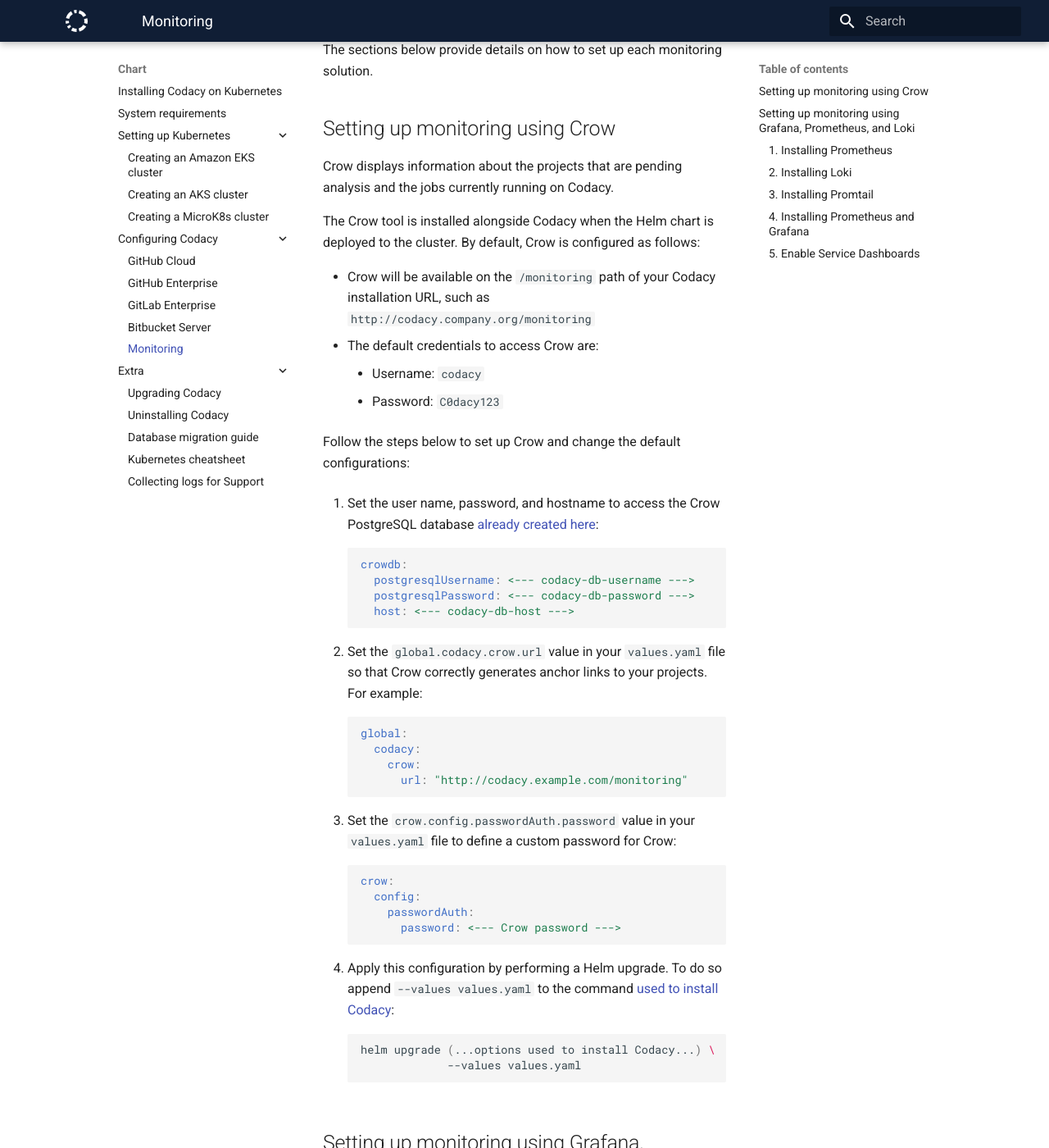
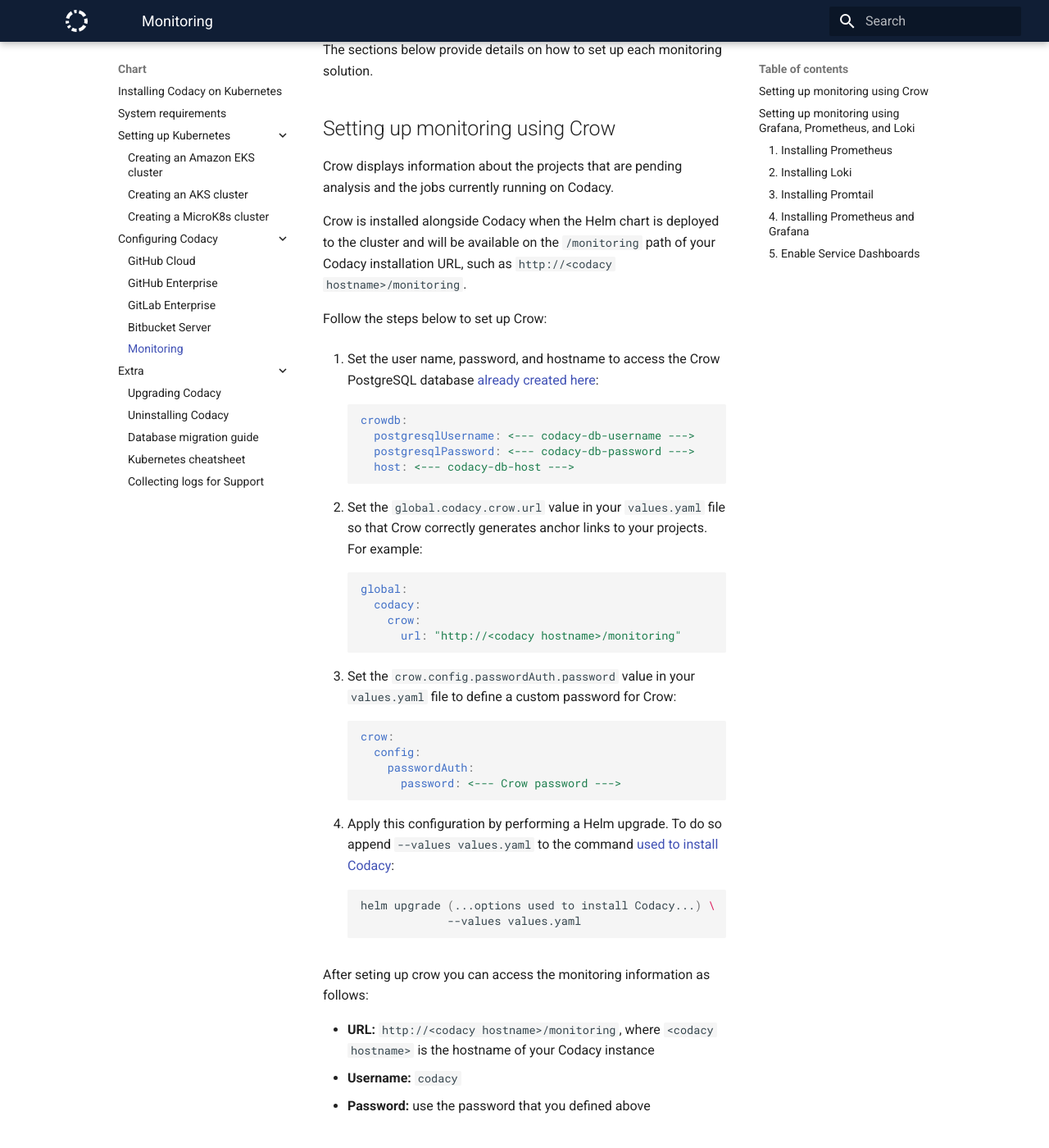
Before and after one commit to codacy/chart, an MkDocs documentation site: the page built from docs/configuration/monitoring.md, in a window 1280 px wide and 1400 px high, scrolled down 277 px. Shown: the whole window at 82% size. Built offline with MkDocs 1.6.1 and Material for MkDocs 9.7.7, drawn with Linux system fonts in a browser that asks for light colours.

Commit message:
Move info on how to access Crow after the setup instructions
Having both the URL and the credentials before the setup steps confused
a user who thought that Crow was already running and tried accessing it.

````diff
--- a/docs/configuration/monitoring.md
+++ b/docs/configuration/monitoring.md
@@ -11,15 +11,9 @@
 
 Crow displays information about the projects that are pending analysis and the jobs currently running on Codacy.
 
-The Crow tool is installed alongside Codacy when the Helm chart is deployed to the cluster. By default, Crow is configured as follows:
+Crow is installed alongside Codacy when the Helm chart is deployed to the cluster and will be available on the `/monitoring` path of your Codacy installation URL, such as `http://<codacy hostname>/monitoring`.
 
--   Crow will be available on the `/monitoring` path of your Codacy installation URL, such as `http://codacy.company.org/monitoring`
--   The default credentials to access Crow are:
-
-    -   Username: `codacy`
-    -   Password: `C0dacy123`
-
-Follow the steps below to set up Crow and change the default configurations:
+Follow the steps below to set up Crow:
 
 1.  Set the user name, password, and hostname to access the Crow PostgreSQL database [already created here](../requirements.md#preparing-postgresql-for-codacy):
 
@@ -36,7 +30,7 @@
     global:
       codacy:
         crow:
-          url: "http://codacy.example.com/monitoring"
+          url: "http://<codacy hostname>/monitoring"
     ```
 
 3.  Set the `crow.config.passwordAuth.password` value in your `values.yaml` file to define a custom password for Crow:
@@ -54,6 +48,12 @@
     helm upgrade (...options used to install Codacy...) \
                  --values values.yaml
     ```
+
+After seting up crow you can access the monitoring information as follows:
+
+-   **URL:** `http://<codacy hostname>/monitoring`, where `<codacy hostname>` is the hostname of your Codacy instance
+-   **Username:** `codacy`
+-   **Password:** use the password that you defined above
 
 ## Setting up monitoring using Grafana, Prometheus, and Loki
 
````
